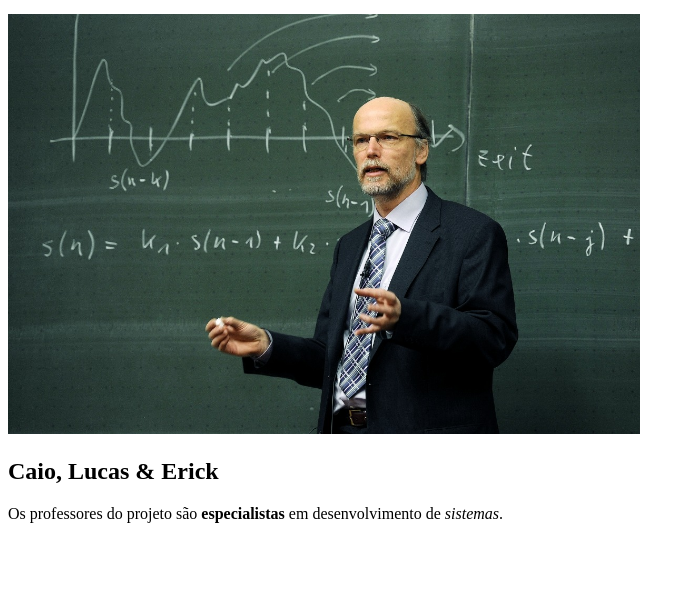
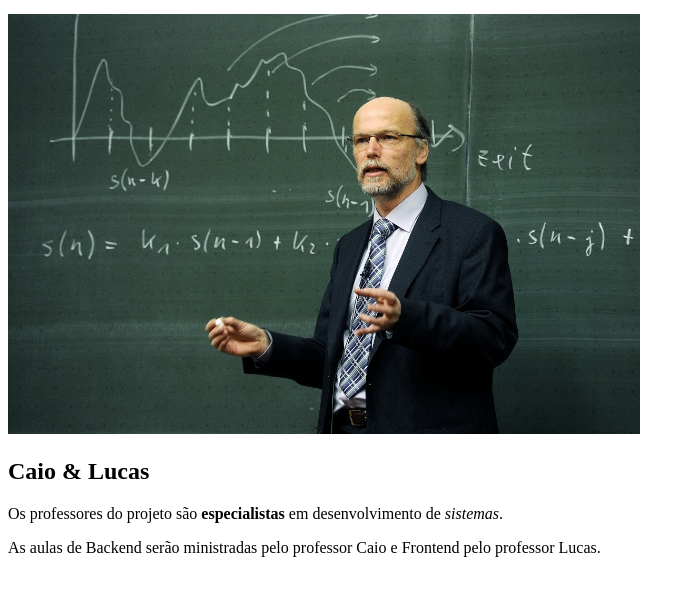
Before and after one commit to LimaCaioOliveira/Projeto-html, a plain HTML site: page Professores.html in a window 1280 px wide. Shown: the part 136-732 px from the top of the page, without its empty margins (0-695 px from the left). Drawn offline with Linux system fonts and the light colour scheme.

Commit message:
Update Professores.html

```diff
--- a/Professores.html
+++ b/Professores.html
@@ -21,11 +21,11 @@
                     <img src="Fotos/professor.jpg" alt = ProfessoresDev width="50%">
                 </div>
                 <article>
-                    <h2> Caio, Lucas & Erick</h2>
+                    <h2> Caio & Lucas </h2>
                     <p>
                         Os professores do projeto são <strong>especialistas</strong> em desenvolvimento de <em>sistemas</em>.
-
                     </p>
+                    <p>As aulas de Backend serão ministradas pelo professor Caio e Frontend pelo professor Lucas.</p>
                 </article>
 
             </section>
```
